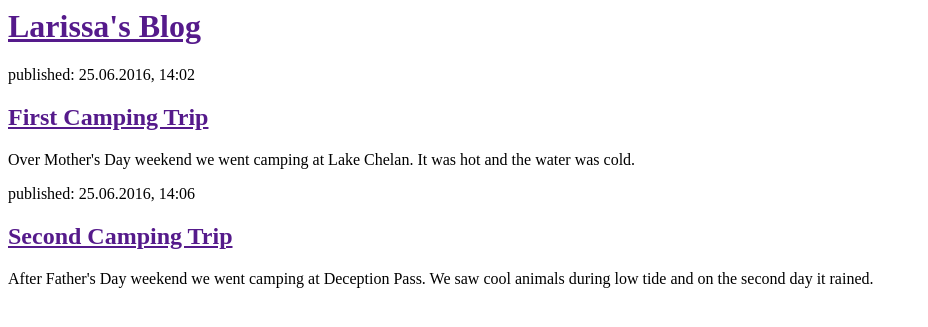
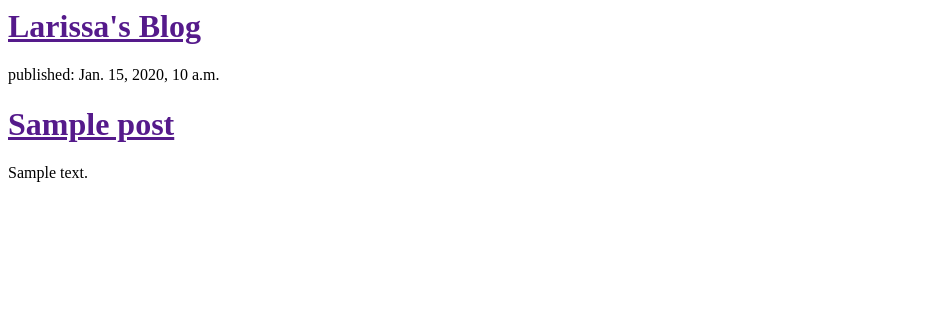
Before and after one commit to LSheffler/my-first-blog, a Django app: template blog/templates/blog/post_list.html in a window 1280 px wide. Shown: the top 327 px of the page, without its empty margins (0-928 px from the left). Run offline with Django 3.2, Linux system fonts and the light colour scheme; the template is opened without the code that fills it: most values are stand-ins (such as "Sample title", 1, 10 or a date in 2020).

Commit message:
Modified templates to display posts from database.

```diff
--- a/blog/templates/blog/post_list.html
+++ b/blog/templates/blog/post_list.html
@@ -7,16 +7,13 @@
 			<h1><a href="">Larissa's Blog</a></h1>
 		</div>
 
-		<div>
-			<p>published: 25.06.2016, 14:02</p>
-			<h2><a href="">First Camping Trip</a></h2>
-			<p>Over Mother's Day weekend we went camping at Lake Chelan. It was hot and the water was cold.</p>
-		</div>
+		{% for post in posts %}
+			<div>
+				<p>published: {{ post.published_date }}</p>
+				<h1><a href="">{{ post.title }}</a></h1>
+				<p>{{ post.text|linebreaksbr }}</p>
+			<div>
+		{% endfor %}
 
-		<div>
-			<p>published: 25.06.2016, 14:06</p>
-			<h2><a href="">Second Camping Trip</a></h2>
-			<p>After Father's Day weekend we went camping at Deception Pass. We saw cool animals during low tide and on the second day it rained.</p>
-		</div>
 	</body>
 </html>
--- a/blog/views.py
+++ b/blog/views.py
@@ -1,5 +1,8 @@
 from django.shortcuts import render
+from django.utils import timezone
+from .models import Post
 
 # Create your views here.
 def post_list(request):
-	return render(request, 'blog/post_list.html', {})
+	posts = Post.objects.filter(published_date__lte=timezone.now()).order_by('published_date')
+	return render(request, 'blog/post_list.html', {'posts':posts})
```
